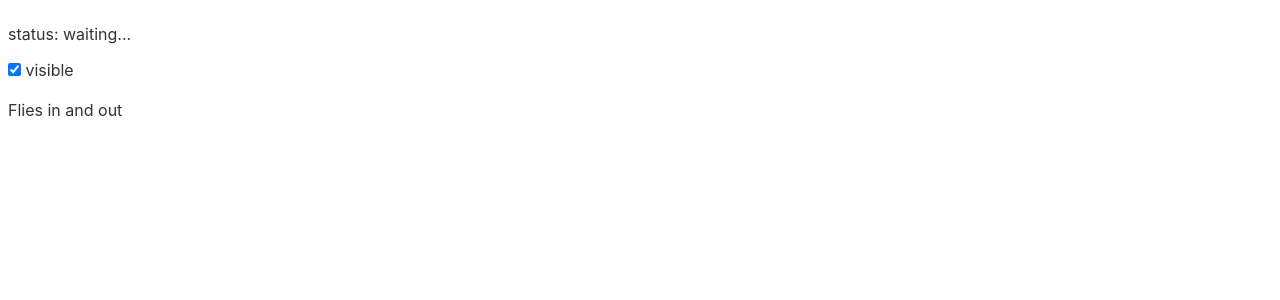
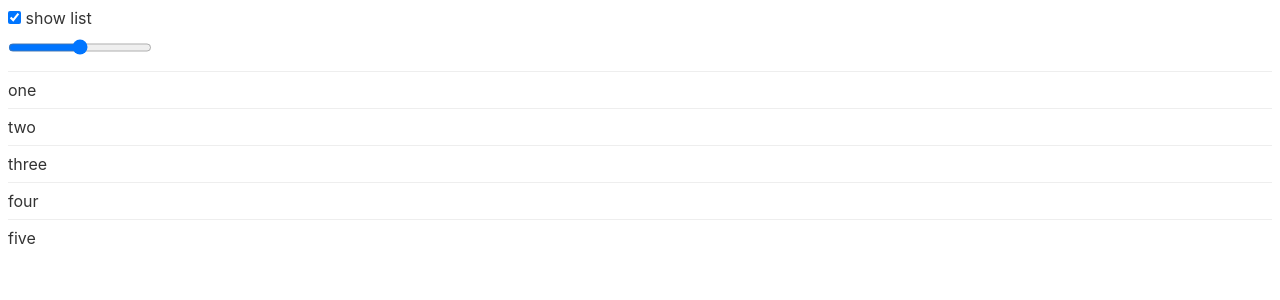
Before and after one commit to kkata/svelte-tutorial, a Svelte app: page / in a window 1280 px wide. Shown: the top 300 px of the page. Built offline with nearby package versions, Linux system fonts and the light colour scheme.

Commit message:
Transitions Local transitions

```diff
--- a/src/App.svelte
+++ b/src/App.svelte
@@ -1,21 +1,35 @@
 <script>
-import { fly } from "svelte/transition";
+import { slide } from "svelte/transition";
 
-let visible = true;
-let status = "waiting...";
+let showItems = true;
+let i = 5;
+let items = [
+  "one",
+  "two",
+  "three",
+  "four",
+  "five",
+  "six",
+  "seven",
+  "eight",
+  "nine",
+  "ten",
+];
 </script>
 
-<p>status: {status}</p>
+<style>
+div {
+  padding: 0.5em 0;
+  border-top: 1px solid #eee;
+}
+</style>
 
-<label> <input type="checkbox" bind:checked="{visible}" /> visible </label>
+<label> <input type="checkbox" bind:checked="{showItems}" /> show list </label>
 
-{#if visible}
-  <p
-    transition:fly="{{ y: 200, duration: 2000 }}"
-    on:introstart="{() => (status = 'intro started')}"
-    on:outrostart="{() => (status = 'outro started')}"
-    on:introend="{() => (status = 'intro ended')}"
-    on:outroend="{() => (status = 'outro ended')}">
-    Flies in and out
-  </p>
+<label> <input type="range" bind:value="{i}" max="10" /> </label>
+
+{#if showItems}
+  {#each items.slice(0, i) as item}
+    <div transition:slide|local>{item}</div>
+  {/each}
 {/if}
```
